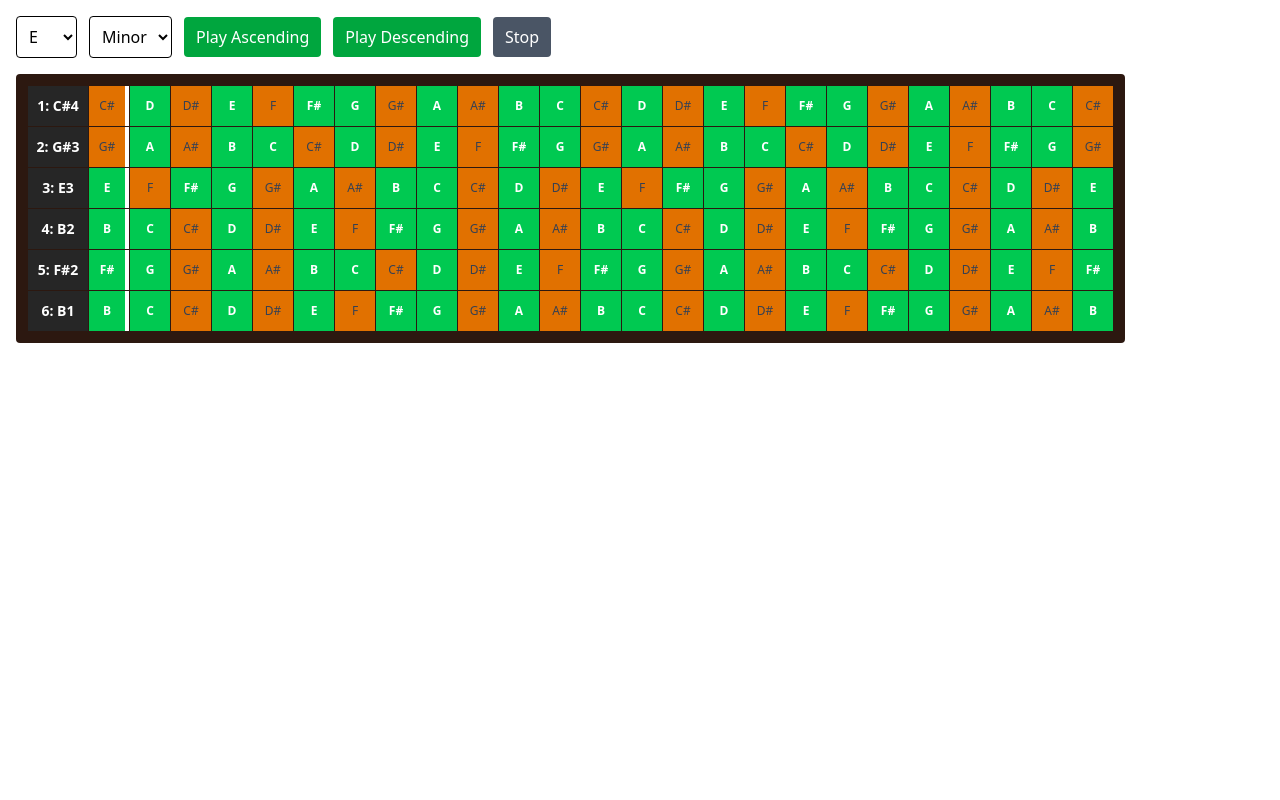
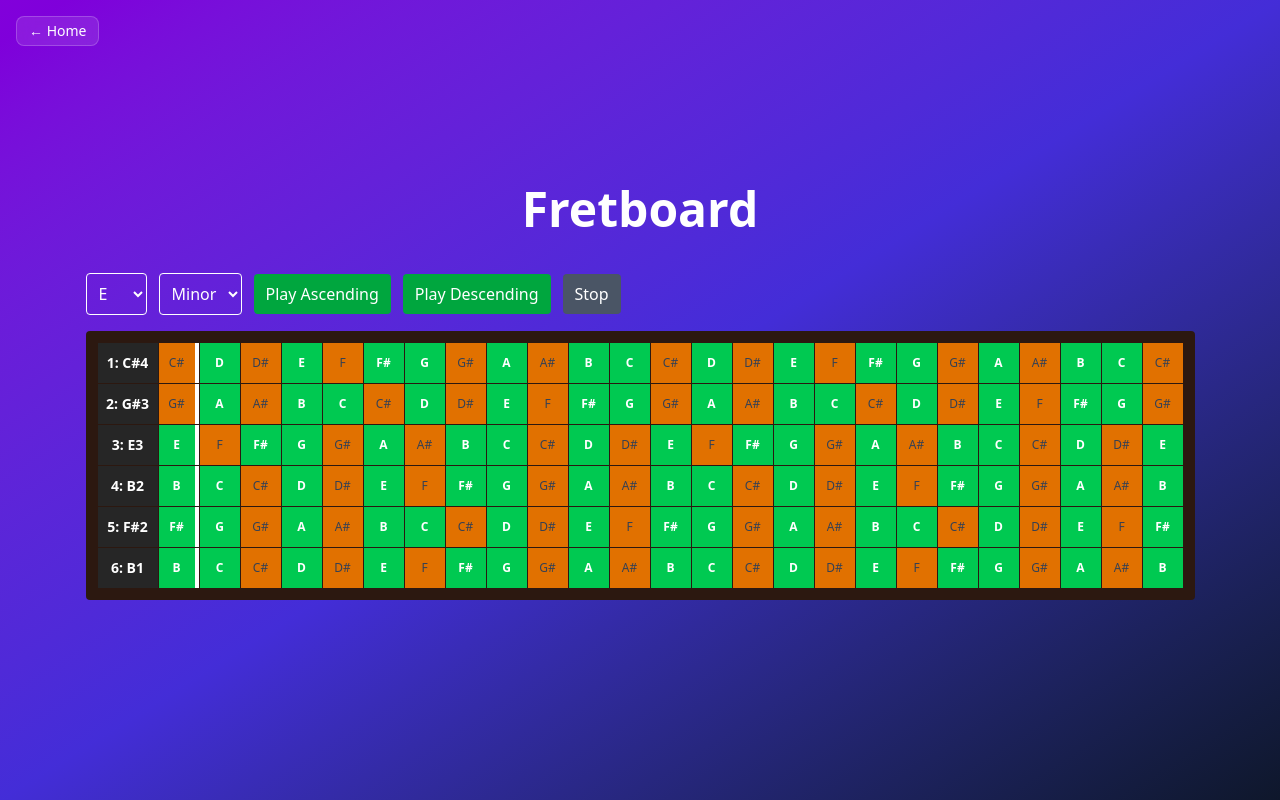
Before and after one commit to stesel/guitar-grok, a Next.js app: page /fretboard in a window 1280 px wide. Built offline with nearby package versions, Linux system fonts and the light colour scheme.

Commit message:
Add fredboard page design

```diff
--- a/app/fretboard/page.tsx
+++ b/app/fretboard/page.tsx
@@ -1,9 +1,25 @@
 import dynamic from "next/dynamic";
+import Link from "next/link";
 
 const Fretboard = dynamic(() => import("@/src/components/Fretboard"), {
   ssr: false,
 });
 
 export default function FretboardPage() {
-  return <Fretboard />;
+  return (
+    <main className="flex min-h-screen flex-col items-center justify-center bg-gradient-to-br from-purple-700 via-indigo-700 to-slate-900 p-4 text-white">
+      <Link
+        href="/"
+        className="absolute left-4 top-4 rounded-lg border border-white/20 bg-white/10 px-3 py-1 text-sm backdrop-blur transition-colors hover:bg-white/20"
+      >
+        ← Home
+      </Link>
+      <h1 className="mb-6 text-center text-3xl font-bold md:text-5xl">
+        Fretboard
+      </h1>
+      <div className="w-auto">
+        <Fretboard />
+      </div>
+    </main>
+  );
 }
--- a/src/components/Fretboard.tsx
+++ b/src/components/Fretboard.tsx
@@ -162,7 +162,7 @@ export default function Fretboard() {
         <select
           value={root}
           onChange={(e) => setRoot(e.target.value)}
-          className="border rounded p-2 text-black"
+          className="border rounded p-2 text-white cursor-pointer"
         >
           {chromaticScale.map((n) => (
             <option key={n} value={n}>
@@ -173,7 +173,7 @@ export default function Fretboard() {
         <select
           value={scaleType}
           onChange={(e) => setScaleType(e.target.value as ScaleType)}
-          className="border rounded p-2 text-black"
+          className="border rounded p-2 text-white cursor-pointer"
         >
           <option value="major">Major</option>
           <option value="minor">Minor</option>
@@ -181,21 +181,21 @@ export default function Fretboard() {
         <button
           type="button"
           onClick={() => playSequence(true)}
-          className="bg-green-600 text-white px-3 py-2 rounded"
+          className="bg-green-600 text-white px-3 py-2 rounded cursor-pointer"
         >
           Play Ascending
         </button>
         <button
           type="button"
           onClick={() => playSequence(false)}
-          className="bg-green-600 text-white px-3 py-2 rounded"
+          className="bg-green-600 text-white px-3 py-2 rounded cursor-pointer"
         >
           Play Descending
         </button>
         <button
           type="button"
           onClick={stop}
-          className="bg-gray-600 text-white px-3 py-2 rounded"
+          className="bg-gray-600 text-white px-3 py-2 rounded cursor-pointer"
         >
           Stop
         </button>
```
